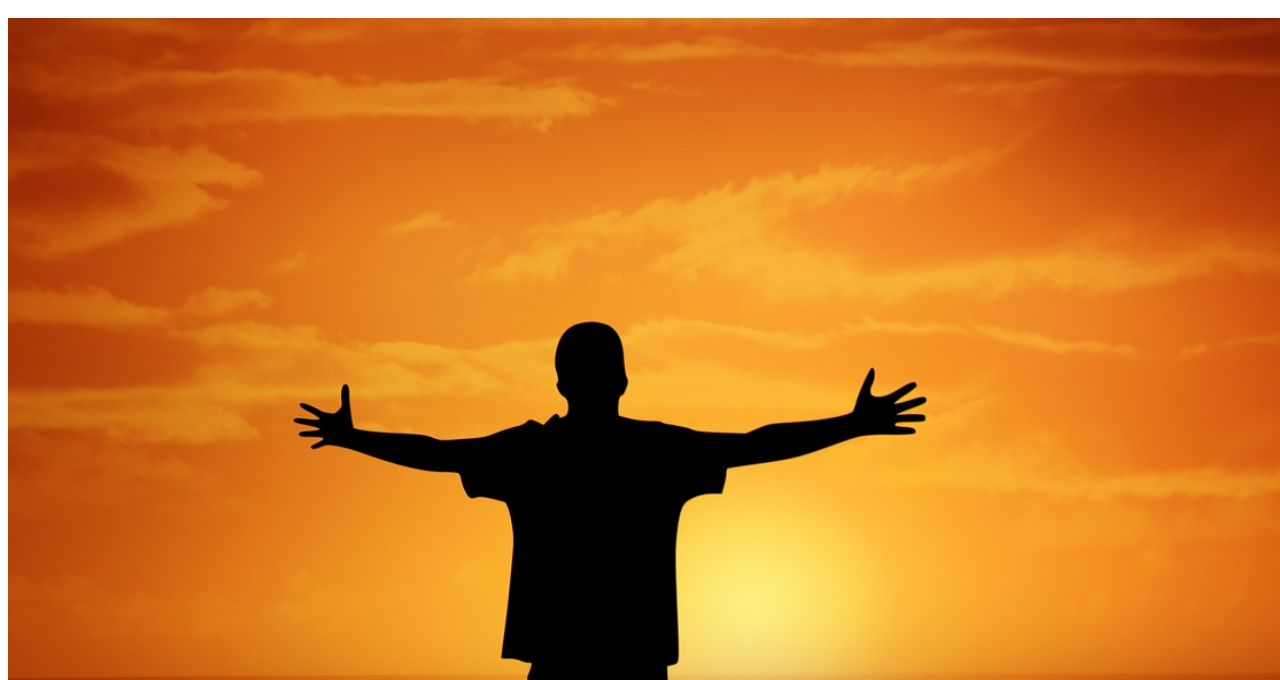
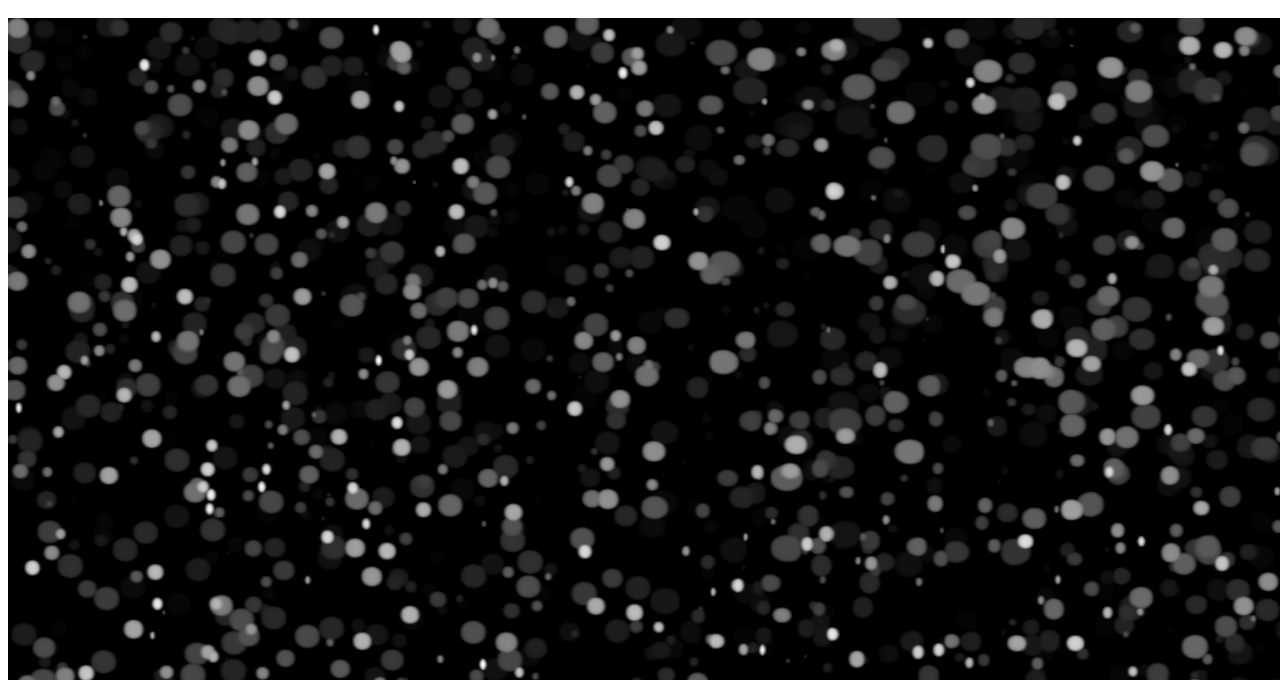
Before and after one commit to Diego-Hoyos/Diego-Hoyos.github.io, a plain HTML site: page index.html in a window 1280 px wide. Shown: the part 120-800 px from the top of the page. Drawn offline with Linux system fonts and the light colour scheme.

Commit message:
add metmap0250.png

```diff
--- a/index.html
+++ b/index.html
@@ -5,7 +5,7 @@
   </head>
   <body>
     <h1>Hello Everybody</h1>
-    <image src='man.jpg' width='1470px' height='900px'/>
+    <image src='wetmap0250.png' width='1470px' height='900px'/>
     <iframe src='https://www.youtube.com/embed/dQw4w9WgXcQ' width='800px' height='700px'>
   </body>
 </html>
```
Also changed, not shown: wetmap0250.png (added).
